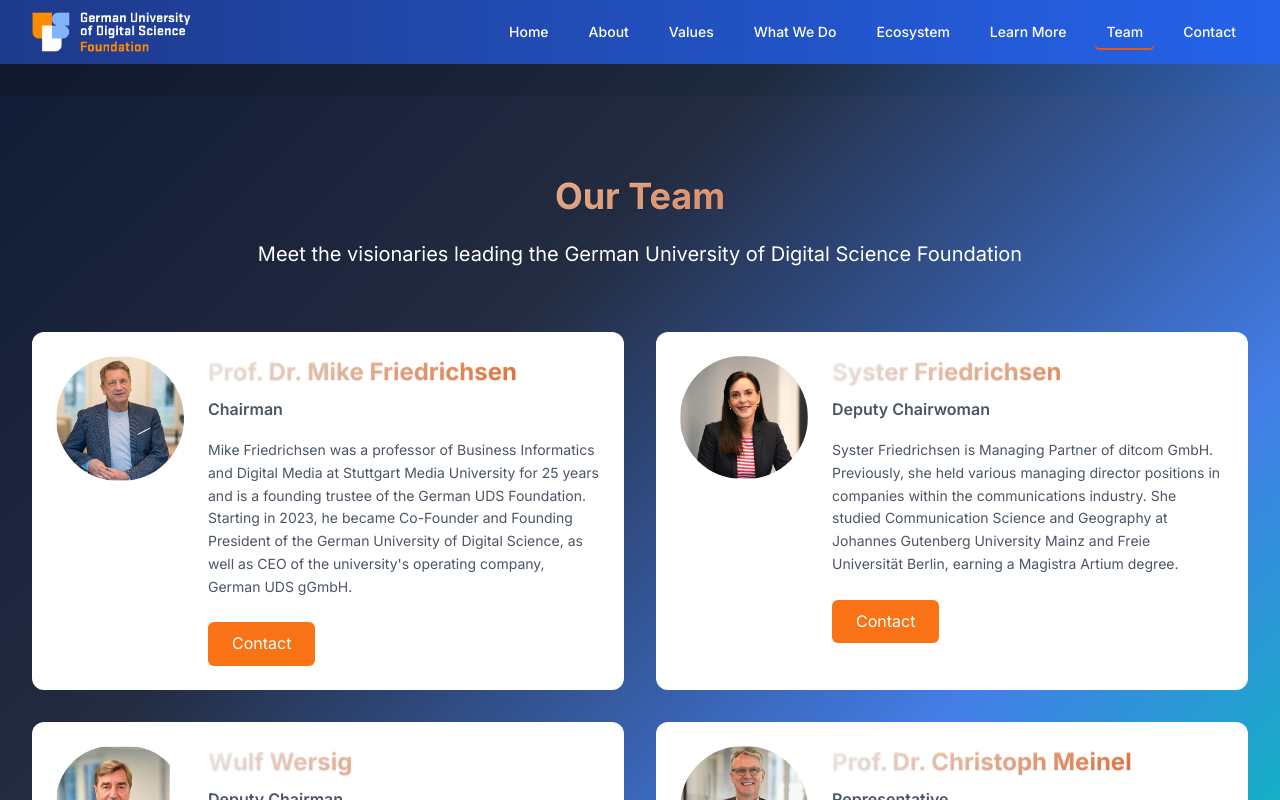
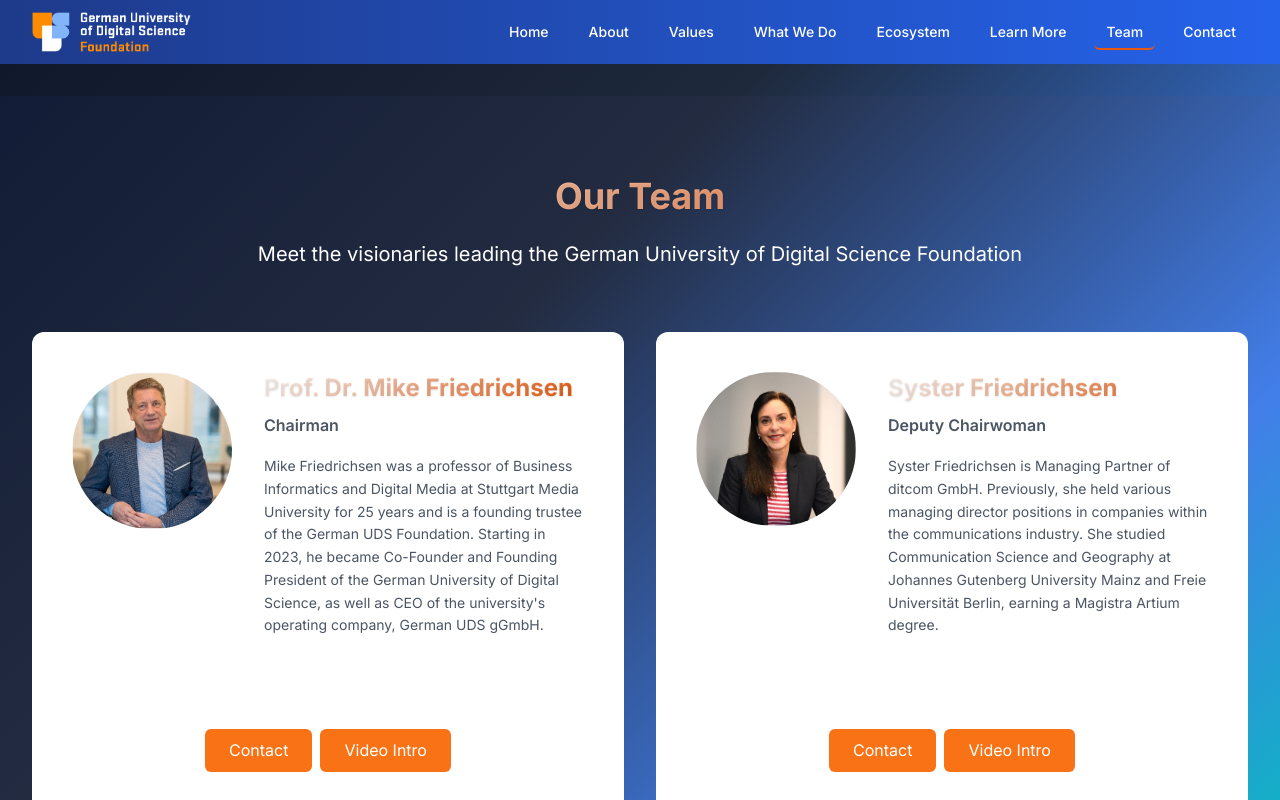
Before and after one commit to UDS-Potsdam-Innovation-Lab/foundation-website, a Next.js app: page /team in a window 1280 px wide. Shown: the top 800 px of the page. Built offline with nearby package versions, Linux system fonts and the light colour scheme.

Commit message:
added video player

```diff
--- a/app/team/page.tsx
+++ b/app/team/page.tsx
@@ -1,4 +1,5 @@
 'use client';
+import { useState } from 'react';
 import { motion } from 'framer-motion';
 import Image from 'next/image';
 
@@ -9,6 +10,7 @@
       title: 'Chairman',
       email: 'mike.friedrichsen@german-uds.de',
       image: '/mike_f.jpg',
+      videoUrl: 'https://player.vimeo.com/video/1092448322?badge=0&autopause=0&player_id=0&app_id=58479',
       bio: 'Mike Friedrichsen was a professor of Business Informatics and Digital Media at Stuttgart Media University for 25 years and is a founding trustee of the German UDS Foundation. Starting in 2023, he became Co-Founder and Founding President of the German University of Digital Science, as well as CEO of the university\'s operating company, German UDS gGmbH.'
     },
     {
@@ -16,6 +18,7 @@
       title: 'Deputy Chairwoman',
       email: 'syster.friedrichsen@foundation.german-uds.de',
       image: '/syster_f.jpg',
+      videoUrl: 'https://player.vimeo.com/video/1092448702?badge=0&autopause=0&player_id=0&app_id=58479',
       bio: 'Syster Friedrichsen is Managing Partner of ditcom GmbH. Previously, she held various managing director positions in companies within the communications industry. She studied Communication Science and Geography at Johannes Gutenberg University Mainz and Freie Universität Berlin, earning a Magistra Artium degree.'
     },
     {
@@ -23,6 +26,7 @@
       title: 'Deputy Chairman',
       email: 'wulf.wersig@foundation.german-uds.de',
       image: '/wulf_w.jpg',
+      videoUrl: 'https://player.vimeo.com/video/1092449059?badge=0&autopause=0&player_id=0&app_id=58479',
       bio: 'Wulf Wersig was Headmaster and Managing Director of the Regional Vocational Education and Training Center for Business in the state capital Kiel until 2016—an institution awarded the German School Prize in 2014. After studying Economics and Business Education in Kiel and Berlin, he witnessed the digital transformation from its early days and actively implemented it in his professional environment. From 2017 to 2023, he served as Managing Director of the operating company German UDS gGmbH.'
     },
     {
@@ -30,9 +34,16 @@
       title: 'Representative',
       email: 'christoph.meinel@german-uds.de',
       image: '/ch_m.jpg',
+      videoUrl: '', // No video yet
       bio: 'Christoph Meinel was Managing Director and CEO of the Hasso Plattner Institute for Digital Engineering (HPI) at the University of Potsdam from 2004 to 2023. He is Professor Emeritus (C4) of Computer Science at the University of Potsdam and held the Chair of Internet Technologies and Systems at HPI. In 2023, he became Co-Founder and Founding President of the German University of Digital Science, as well as CEO of the university\'s operating company, German UDS gGmbH.'
     }
   ];
+
+  const [flipped, setFlipped] = useState(Array(teamMembers.length).fill(false));
+
+  const handleFlip = (idx: number, value: boolean) => {
+    setFlipped((prev) => prev.map((f, i) => (i === idx ? value : f)));
+  };
 
   return (
     <main className="pt-24">
@@ -50,45 +61,113 @@
             </p>
           </motion.div>
 
-          <div className="grid grid-cols-1 md:grid-cols-2 gap-8">
+          <div className="grid grid-cols-1 md:grid-cols-2 gap-8 items-stretch">
             {teamMembers.map((member, index) => (
+              <div
+                key={index}
+                className="group perspective h-full"
+              >
+                <div
+                  className={`relative w-full h-full transition-transform duration-700 transform-style-preserve-3d ${flipped[index] ? 'rotate-y-180' : ''}`}
+                  style={{ minHeight: 480 }}
+                >
+                  {/* Front Side */}
                   <motion.div
-                key={index}
+                    className={`absolute inset-0 w-full h-full bg-white dark:bg-[#002B5C] rounded-xl p-10 flex flex-col justify-between transition-opacity duration-300 ${flipped[index] ? 'opacity-0 pointer-events-none' : 'opacity-100'}`}
                     initial={{ opacity: 0, y: 20 }}
                     whileInView={{ opacity: 1, y: 0 }}
                     transition={{ delay: index * 0.2 }}
-                className="group bg-white dark:bg-[#002B5C] rounded-xl p-6 hover:shadow-lg hover:scale-105 transition-all duration-300"
                   >
-                <div className="flex flex-col md:flex-row items-center md:items-start gap-6">
-                  <div className="w-32 h-32 relative flex-shrink-0">
+                    <div className="flex flex-col md:flex-row items-center md:items-start gap-8" style={{ minHeight: 220 }}>
+                      <div className="w-40 h-40 relative flex-shrink-0">
                         <Image
                           src={member.image}
                           alt={member.name}
-                      width={128}
-                      height={128}
+                          width={160}
+                          height={160}
                           className="rounded-full object-cover"
                           priority={index < 2}
                         />
                       </div>
-                  <div className="flex-grow">
+                      <div className="flex-grow flex flex-col">
                         <h2 className="text-2xl font-bold mb-2 gradient-text">{member.name}</h2>
                         <p className="text-gray-600 dark:text-gray-300 font-semibold mb-4">{member.title}</p>
                         <p className="text-gray-600 dark:text-gray-300 mb-6 text-sm leading-relaxed">
                           {member.bio}
                         </p>
+                      </div>
+                    </div>
+                    <div className="flex flex-col md:flex-row gap-2 justify-center items-center mt-8">
                       <a
                         href={`mailto:${member.email}`}
                         className="inline-block w-full md:w-auto bg-orange-500 hover:bg-orange-600 text-white px-6 py-2 rounded-md text-center transition-all duration-300 hover:scale-105"
                       >
                         Contact
                       </a>
+                      {member.videoUrl && (
+                        <button
+                          className="inline-block w-full md:w-auto bg-orange-500 hover:bg-orange-600 text-white px-6 py-2 rounded-md text-center transition-all duration-300 hover:scale-105"
+                          onClick={() => handleFlip(index, true)}
+                          aria-label={`Show video intro for ${member.name}`}
+                        >
+                          Video Intro
+                        </button>
+                      )}
+                    </div>
+                  </motion.div>
+                  {/* Back Side */}
+                  <div
+                    className={`absolute inset-0 w-full h-full bg-white dark:bg-[#002B5C] rounded-xl p-10 flex flex-col items-center justify-center transition-opacity duration-300 ${flipped[index] ? 'opacity-100 pointer-events-auto' : 'opacity-0 pointer-events-none'} rotate-y-180`}
+                  >
+                    {member.videoUrl ? (
+                      <>
+                        <div className="relative w-full mb-4 rounded-lg overflow-hidden shadow-lg" style={{ paddingTop: '56.25%' }}>
+                          <iframe
+                            src={member.videoUrl}
+                            title={`Video intro for ${member.name}`}
+                            frameBorder="0"
+                            allow="autoplay; fullscreen; picture-in-picture; clipboard-write; encrypted-media"
+                            allowFullScreen
+                            style={{ position: 'absolute', top: 0, left: 0, width: '100%', height: '100%' }}
+                          ></iframe>
+                        </div>
+                        <div className="flex justify-center mt-8">
+                          <button
+                            className="inline-block bg-orange-500 hover:bg-orange-600 text-white px-6 py-2 rounded-md text-center transition-all duration-300 hover:scale-105"
+                            onClick={() => handleFlip(index, false)}
+                            aria-label={`Back to profile for ${member.name}`}
+                          >
+                            Back
+                          </button>
+                        </div>
+                      </>
+                    ) : (
+                      <p className="text-body">No video available.</p>
+                    )}
                   </div>
                 </div>
-              </motion.div>
+              </div>
             ))}
           </div>
         </div>
       </section>
+      <style jsx>{`
+        .perspective {
+          perspective: 1200px;
+        }
+        .transform-style-preserve-3d {
+          transform-style: preserve-3d;
+        }
+        .rotate-y-180 {
+          transform: rotateY(180deg);
+        }
+        .flip-card-front, .flip-card-back {
+          backface-visibility: hidden;
+        }
+        .flip-card-back {
+          transform: rotateY(180deg);
+        }
+      `}</style>
     </main>
   );
 }
```
Lines whose indentation alone changed are shown as unchanged.
